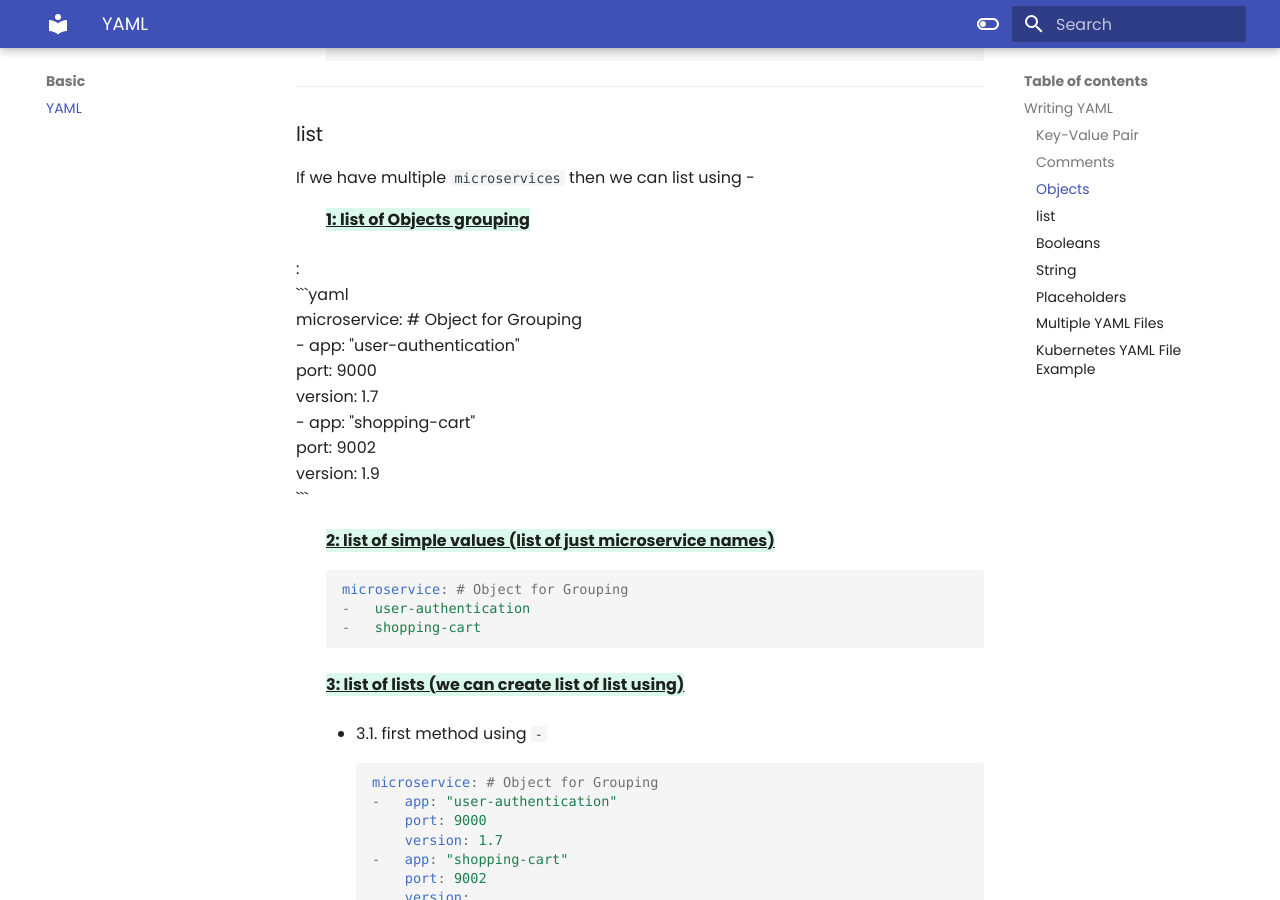
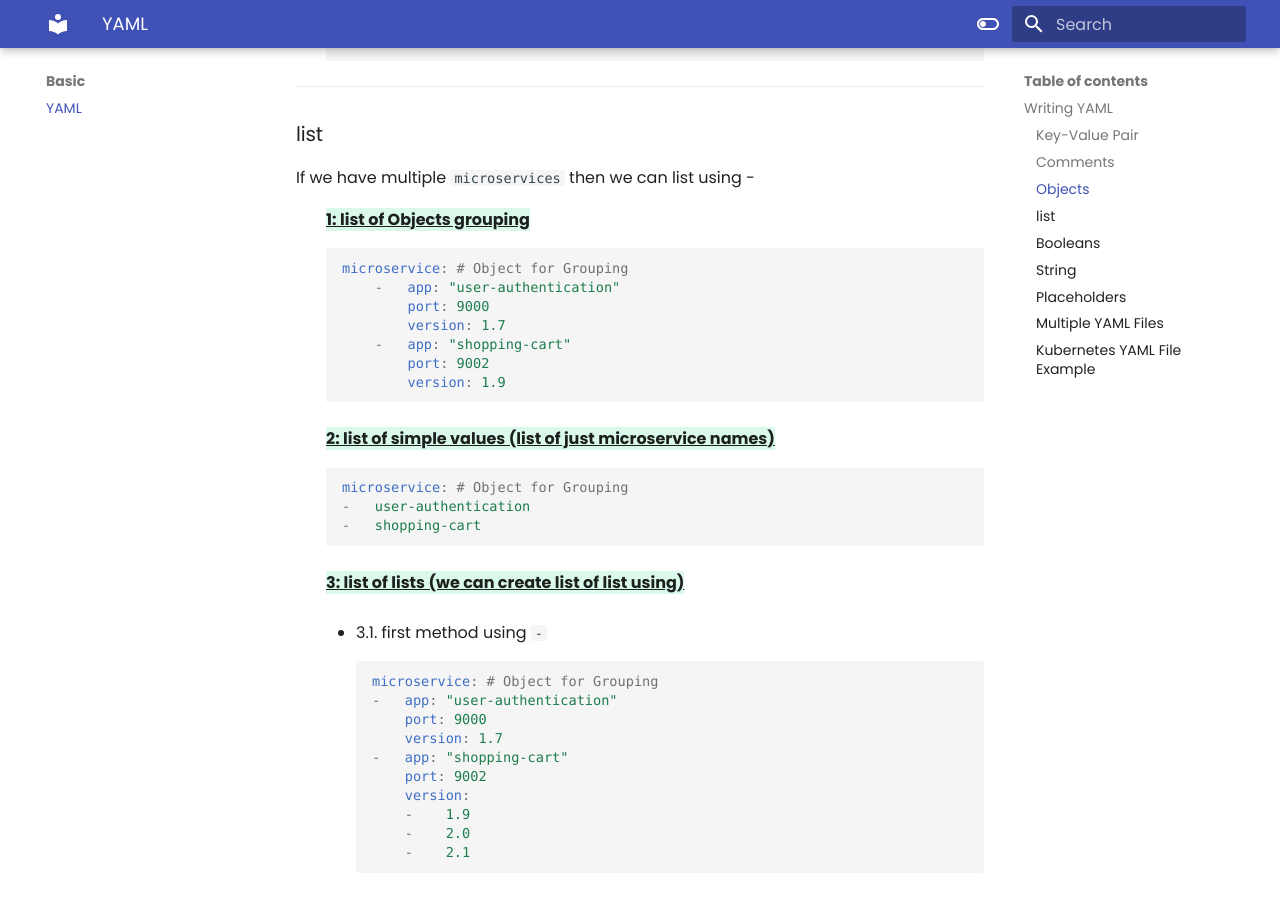
Before and after one commit to poojapp9/ansible, an MkDocs documentation site: the page built from docs/Basic/yaml.md, in a window 1280 px wide and 900 px high, scrolled down 1181 px. Built offline with MkDocs 1.6.1 and Material for MkDocs 9.7.7, drawn with Linux system fonts in a browser that asks for light colours; some web fonts are replaced.

Commit message:
Updated YAML Introduction File

````diff
--- a/docs/Basic/yaml.md
+++ b/docs/Basic/yaml.md
@@ -54,18 +54,16 @@
 
 If we have multiple `microservices` then we can list using -
 
-:   **{++1: list of Objects grouping++}**
-:
+:   **{++1: list of Objects grouping ++}**
         ```yaml
         microservice: # Object for Grouping
-        -   app: "user-authentication"
-            port: 9000
-            version: 1.7
-        -   app: "shopping-cart"
-            port: 9002
-            version: 1.9
-       ```
-
+            -   app: "user-authentication"
+                port: 9000
+                version: 1.7
+            -   app: "shopping-cart"
+                port: 9002
+                version: 1.9
+        ```
 :   **{++2: list of simple values (list of just microservice names)++}**
         ```yaml
         microservice: # Object for Grouping
````
Also changed, not shown: site/Basic/yaml/index.html, site/search/search_index.json, 1 other file.
